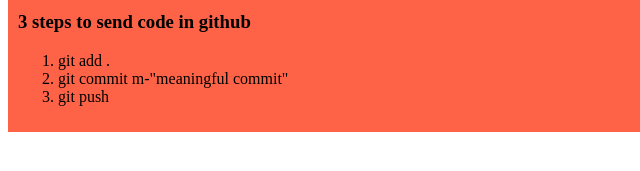
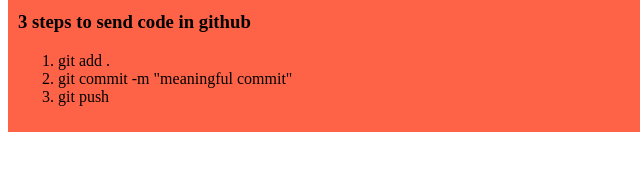
Before and after one commit to imransiam/my-simple-website, a plain HTML site: page index.html in a window 1280 px wide. Shown: the part 387-558 px from the top of the page, 0-640 px from the left. Drawn offline with Linux system fonts and the light colour scheme.

Commit message:
steps to send code to github

```diff
--- a/index.html
+++ b/index.html
@@ -31,7 +31,7 @@
     <h3>3 steps to send code in github</h3>
     <ol>
       <li>git add .</li>
-      <li>git commit m-"meaningful commit"</li>
+      <li>git commit -m "meaningful commit"</li>
       <li>git push</li>
     </ol>
   </div>
```
